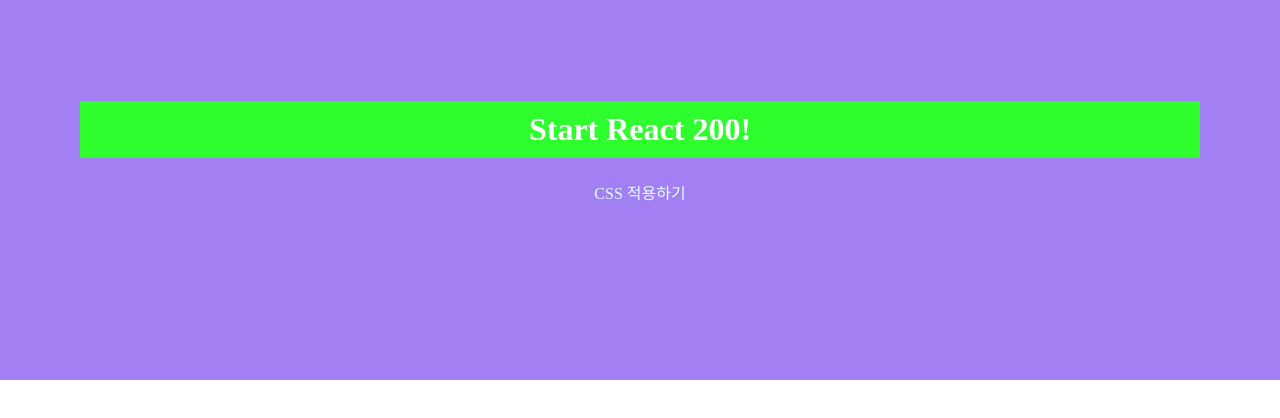
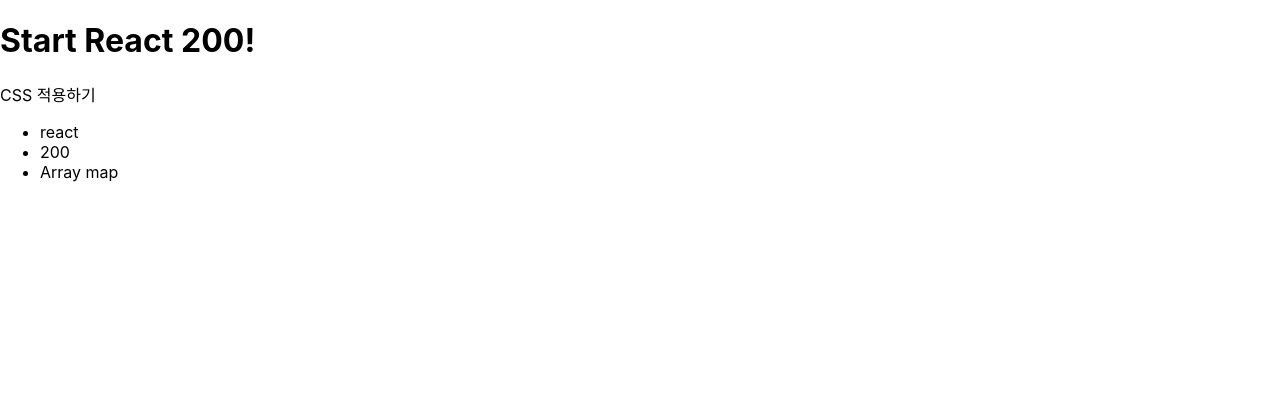
Before and after one commit to dmswls4634/Self-Dev, a React (Create React App) app: page / in a window 1280 px wide. Shown: the top 418 px of the page. Built offline with nearby package versions, Linux system fonts and the light colour scheme.

Commit message:
React 31~33

```diff
--- a/src/App.js
+++ b/src/App.js
@@ -1,13 +1,12 @@
 import React from 'react';
-import './App.css';
-import A from './R029_ShallowEqual'
+import ReturnMap from './R033_ReturnMap'
 
 function App() {
   return (
     <div className="App">
       <h1>Start React 200!</h1>
       <p>CSS 적용하기</p>
-      <A/>
+      <ReturnMap/>
     </div>
   );
 }
--- /dev/null
+++ b/src/R033_ReturnMap.js
@@ -0,0 +1,19 @@
+import React, {Component} from "react";
+
+class R033_ReturnMap extends Component{
+    render(){
+        const element_Array=[
+            <li>react</li>,
+            <li>200</li>,
+            <li>Array map</li>
+        ]
+
+        return(
+            <ul>
+                {element_Array.map((array_val)=>array_val)}
+            </ul>
+        )
+    }
+}
+
+export default R033_ReturnMap;
```
Also changed, not shown: src/R031_ReactHook.js (added, +18 -0 lines), src/R032_Fragments.js (added, +14 -0 lines).
